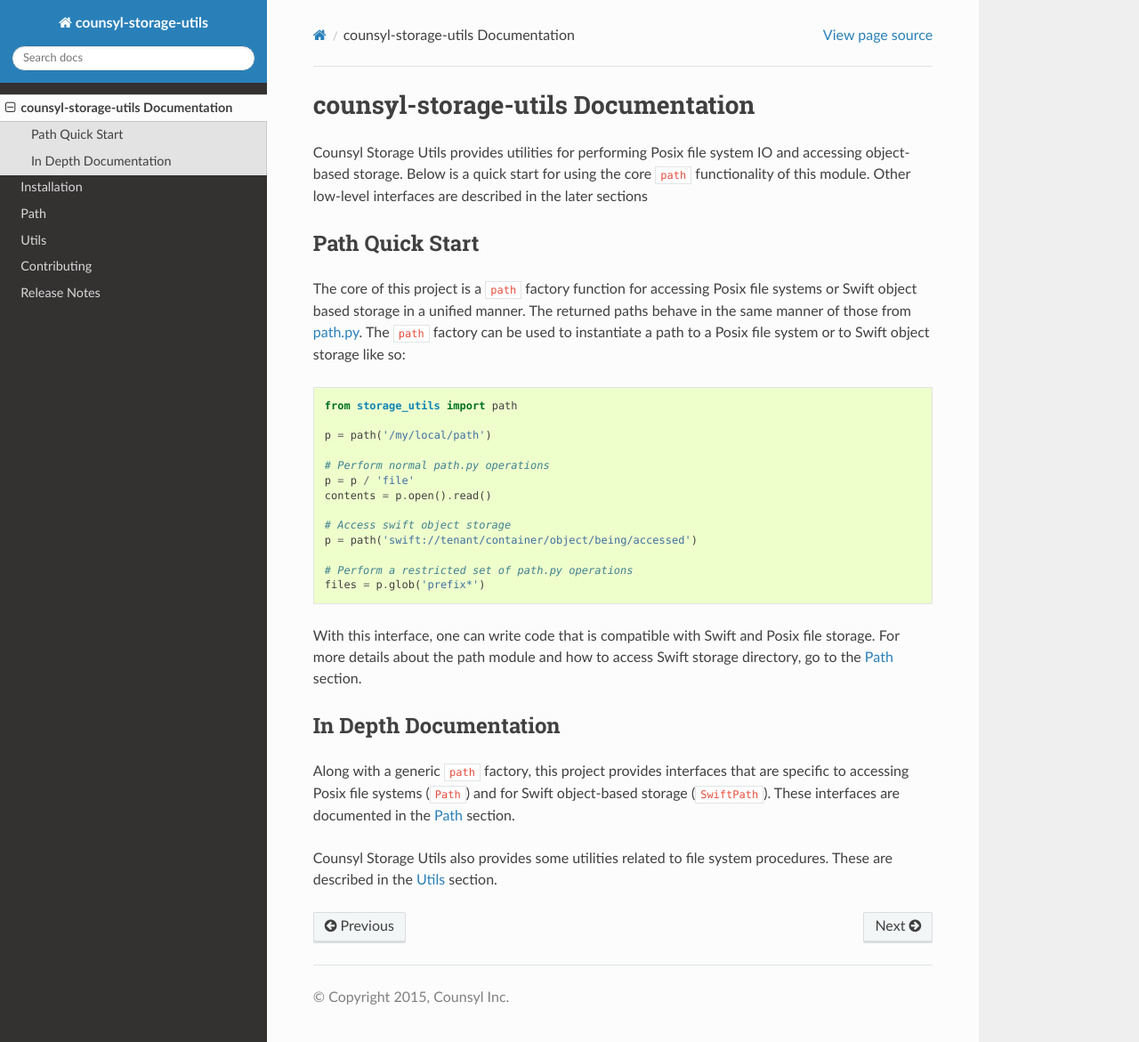
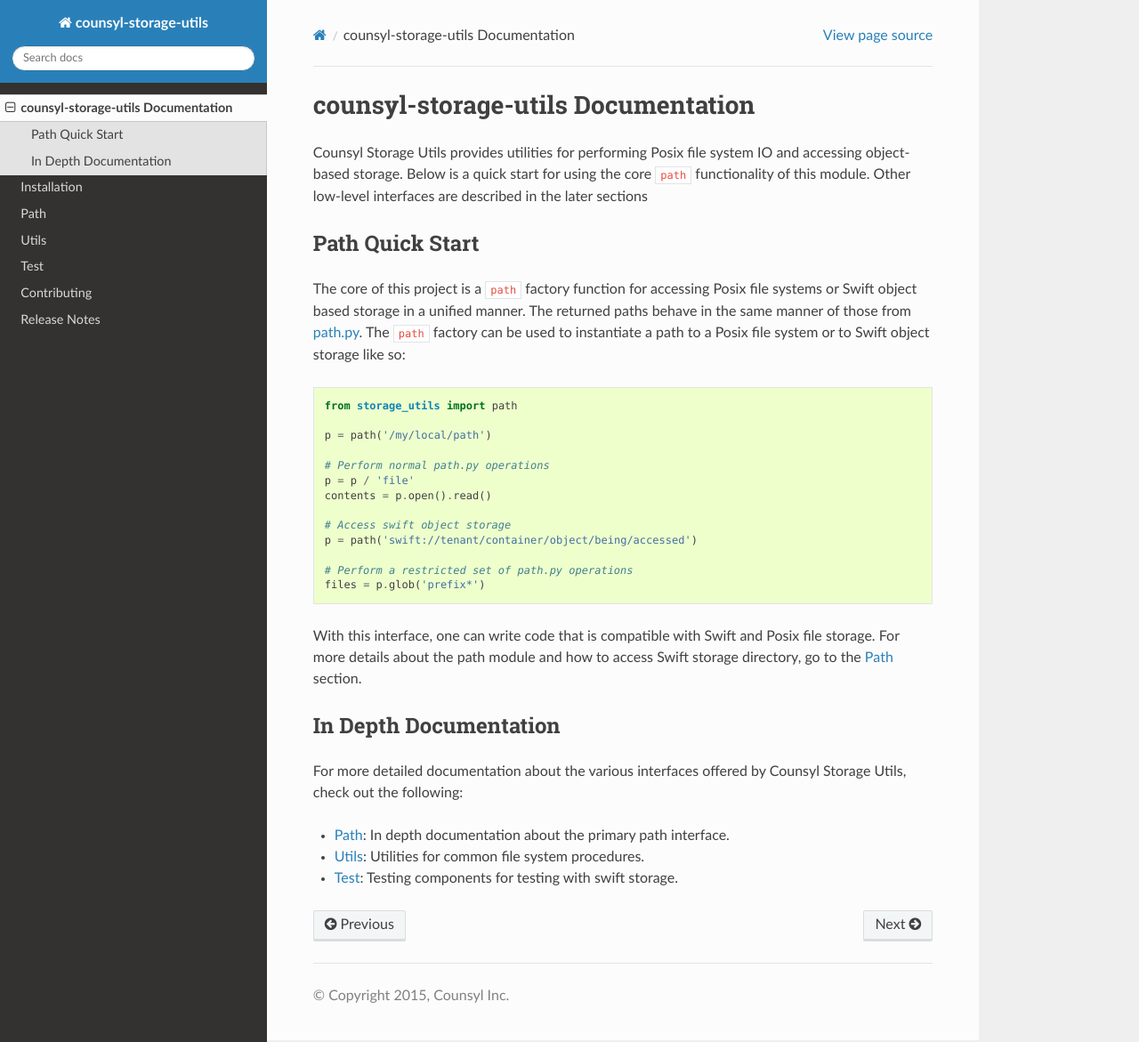
Before and after one commit to counsyl/stor, a Sphinx documentation site: the page built from docs/index.rst, in a window 1280 px wide and 1171 px high. Shown: the whole window at 89% size. Built offline with Sphinx 7.4.7 and the Read the Docs theme 2.0.0, drawn with Linux system fonts in a browser that asks for light colours; the version number could not be read and is left out.

Commit message:
Added docs about the SwiftTestCase class

```diff
--- a/docs/index.rst
+++ b/docs/index.rst
@@ -28,6 +28,8 @@
 
 In Depth Documentation
 ----------------------
-Along with a generic ``path`` factory, this project provides interfaces that are specific to accessing Posix file systems (``Path``) and for Swift object-based storage (``SwiftPath``). These interfaces are documented in the :ref:`path` section.
+For more detailed documentation about the various interfaces offered by Counsyl Storage Utils, check out the following:
 
-Counsyl Storage Utils also provides some utilities related to file system procedures. These are described in the :ref:`utils` section.
+- :ref:`path`: In depth documentation about the primary path interface.
+- :ref:`utils`: Utilities for common file system procedures.
+- :ref:`test`: Testing components for testing with swift storage.
--- a/docs/toc.rst
+++ b/docs/toc.rst
@@ -8,5 +8,6 @@
    installation
    path
    utils
+   test
    contributing
    release_notes
```
Also changed, not shown: docs/test.rst (added, +9 -0 lines), 1 other file.
